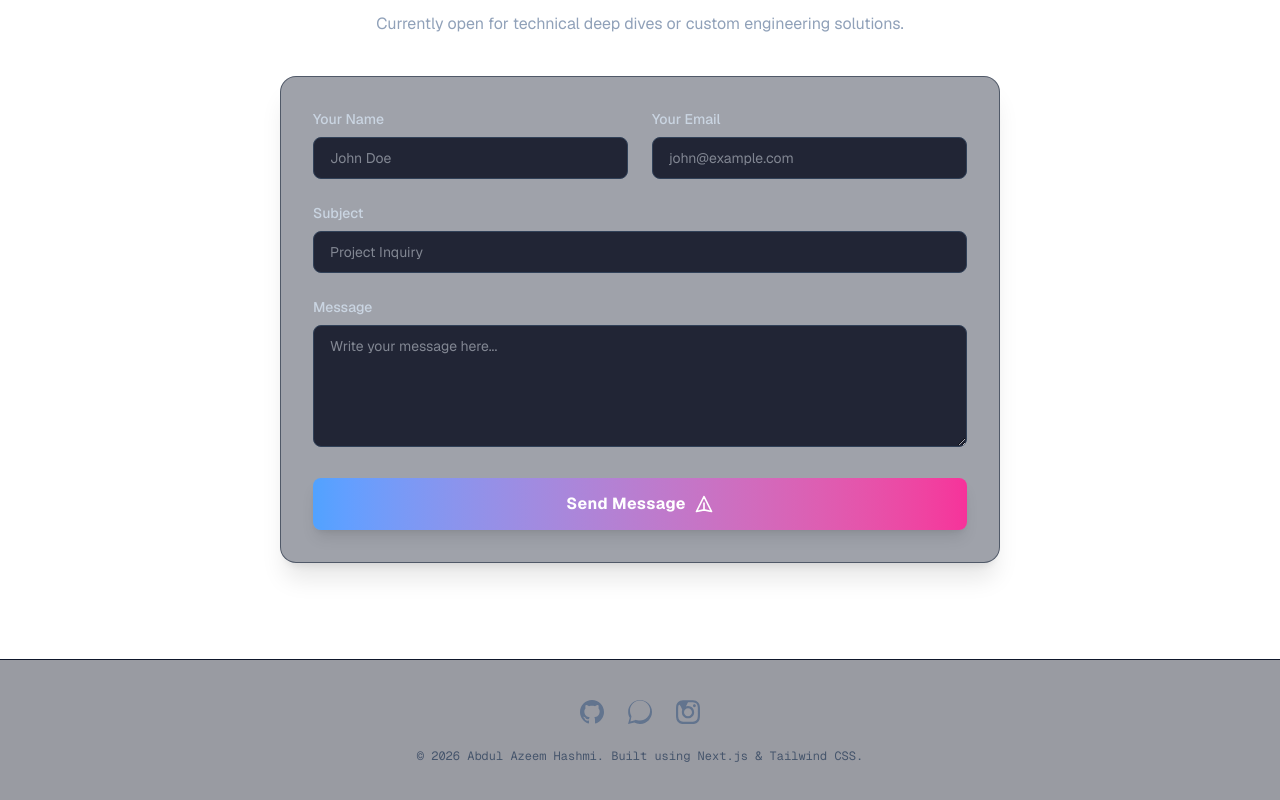
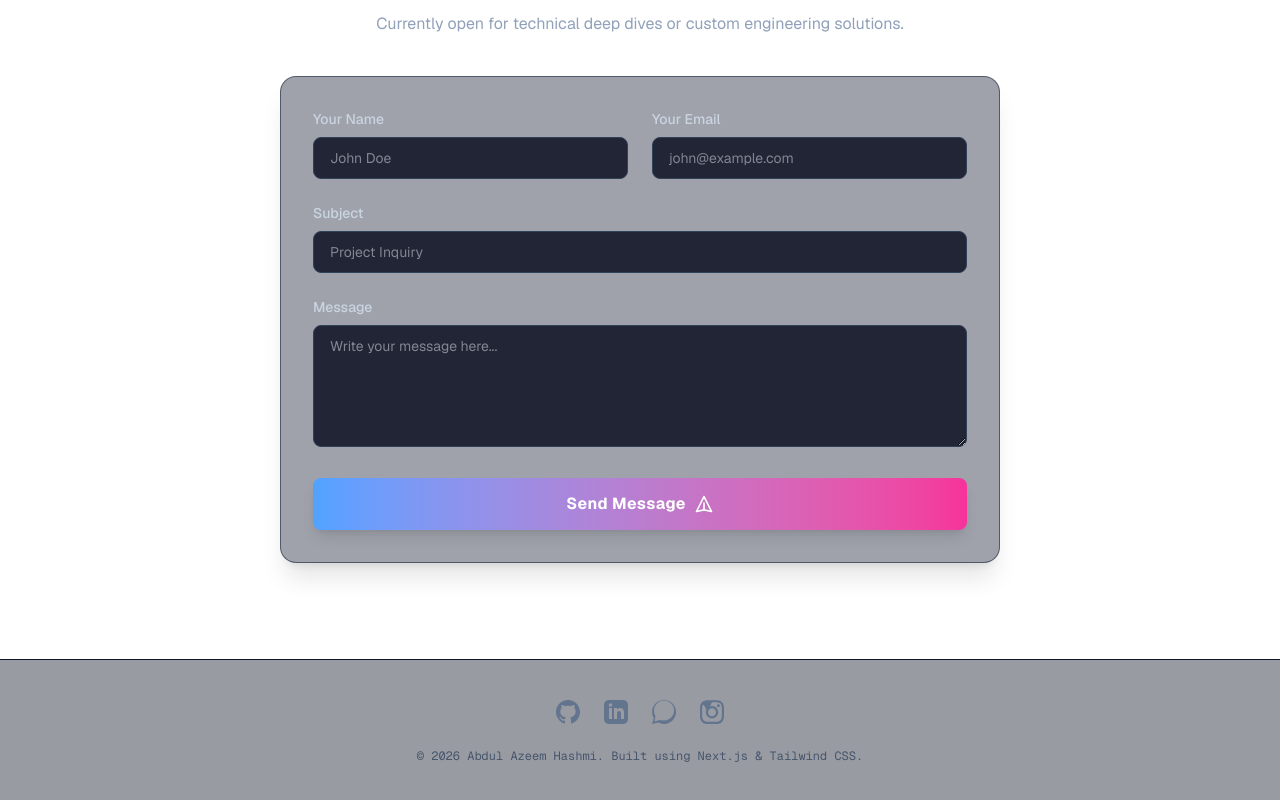
Before and after one commit to AbdulAzeemHashmi/Portfolio, a Next.js app: page / in a window 1280 px wide. Shown: the part 3974-4774 px from the top of the page. Built offline with nearby package versions, Linux system fonts and the light colour scheme.

Commit message:
chore: integrate linkedIn channel profile to footer contact layers

```diff
--- a/app/page.tsx
+++ b/app/page.tsx
@@ -672,6 +672,9 @@
             <a href="https://github.com/AbdulAzeemHashmi" target="_blank" rel="noreferrer" className="text-slate-500 hover:text-cyan-400 transition" aria-label="GitHub Profile Pipeline Lookup">
               <svg className="w-5 h-5 md:w-6 md:h-6 fill-current" viewBox="0 0 24 24"><path d="M12 0c-6.626 0-12 5.373-12 12 0 5.302 3.438 9.8 8.207 11.387.599.111.793-.261.793-.577v-2.234c-3.338.726-4.033-1.416-4.033-1.416-.546-1.387-1.333-1.756-1.333-1.756-1.089-.745.083-.729.083-.729 1.205.084 1.839 1.237 1.839 1.237 1.07 1.834 2.807 1.304 3.492.997.107-.775.418-1.305.762-1.604-2.665-.305-5.467-1.334-5.467-5.931 0-1.311.469-2.381 1.236-3.221-.124-.303-.535-1.524.117-3.176 0 0 1.008-.322 3.301 1.23.957-.266 1.983-.399 3.003-.404 1.02.005 2.047.138 3.006.404 2.291-1.552 3.297-1.23 3.297-1.23.653 1.653.242 2.874.118 3.176.77.84 1.235 1.911 1.235 3.221 0 4.609-2.807 5.624-5.479 5.921.43.372.823 1.102.823 2.222v3.293c0 .319.192.694.801.576 4.765-1.589 8.199-6.086 8.199-11.386 0-6.627-5.373-12-12-12z"/></svg>
             </a>
+            <a href="https://linkedin.com/in/abdul-azeem-22b337416" target="_blank" rel="noreferrer" className="text-slate-500 hover:text-sky-500 transition" aria-label="LinkedIn Professional Network Profile Lookup">
+              <svg className="w-5 h-5 md:w-6 md:h-6 fill-current" viewBox="0 0 24 24"><path d="M19 0h-14c-2.761 0-5 2.239-5 5v14c0 2.761 2.239 5 5 5h14c2.762 0 5-2.239 5-5v-14c0-2.761-2.238-5-5-5zm-11 19h-3v-11h3v11zm-1.5-12.268c-.966 0-1.75-.79-1.75-1.764s.784-1.764 1.75-1.764 1.75.79 1.75 1.764-.783 1.764-1.75 1.764zm13.5 12.268h-3v-5.604c0-3.368-4-3.113-4 0v5.604h-3v-11h3v1.765c1.396-2.586 7-2.777 7 2.476v6.759z"/></svg>
+            </a>
             <a href="https://wa.me/923228535002" target="_blank" rel="noreferrer" className="text-slate-500 hover:text-emerald-400 transition" aria-label="Direct Chat via WhatsApp Connection Channel">
               <svg className="w-5 h-5 md:w-6 md:h-6 fill-current" viewBox="0 0 24 24"><path d="M.057 24l1.687-6.163c-1.041-1.804-1.588-3.849-1.587-5.946C.06 5.348 5.397.01 12.008.01c3.202.001 6.212 1.246 8.477 3.514 2.266 2.268 3.507 5.28 3.505 8.484-.004 6.657-5.34 11.997-11.953 11.997-2.005-.001-3.973-.502-5.713-1.457L0 24zm6.59-4.846c1.6.95 3.488 1.451 5.42 1.453 5.532 0 10.032-4.502 10.035-10.037.002-2.68-1.038-5.198-2.93-7.094C17.228 1.58 14.72 .54 12.01 .54 6.478.54 1.98 5.04 1.977 10.577c-.001 1.97.513 3.897 1.49 5.588L2.43 21.39l5.311-1.394z"/></svg>
             </a>
```
